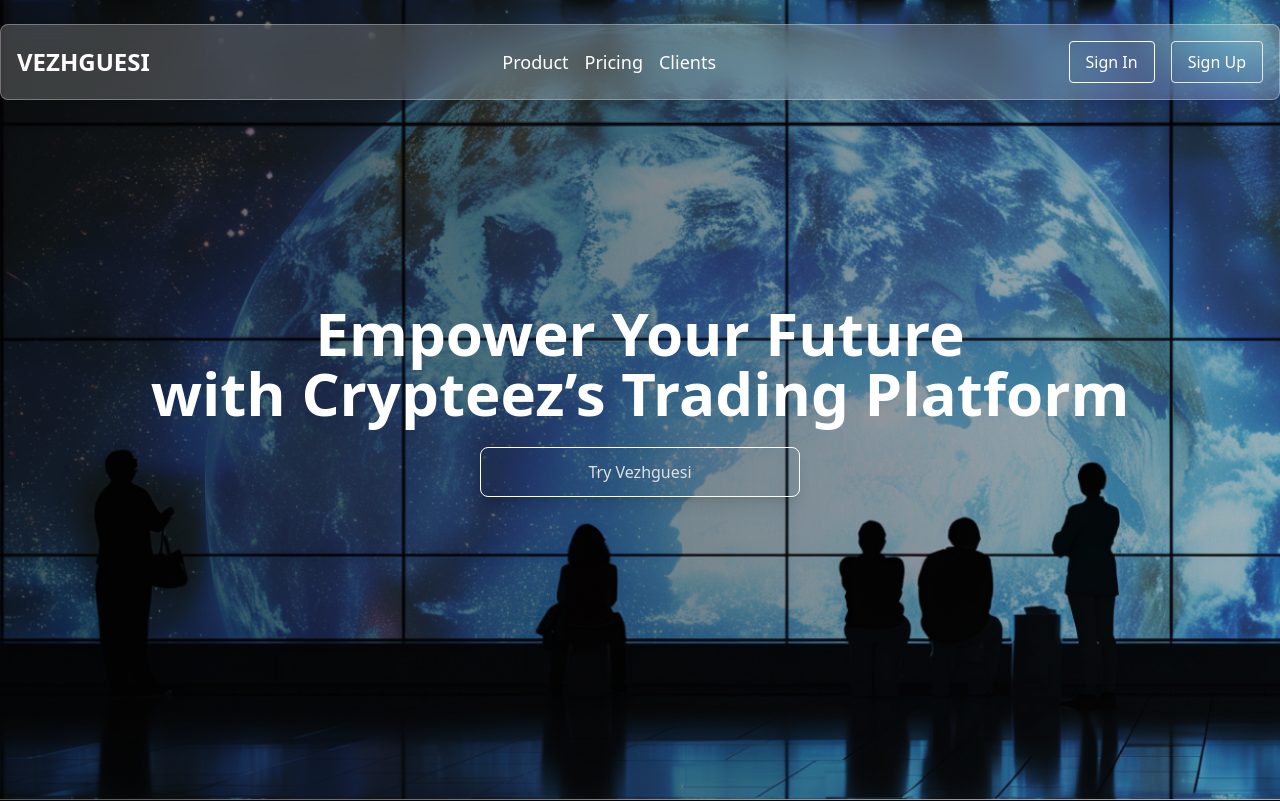
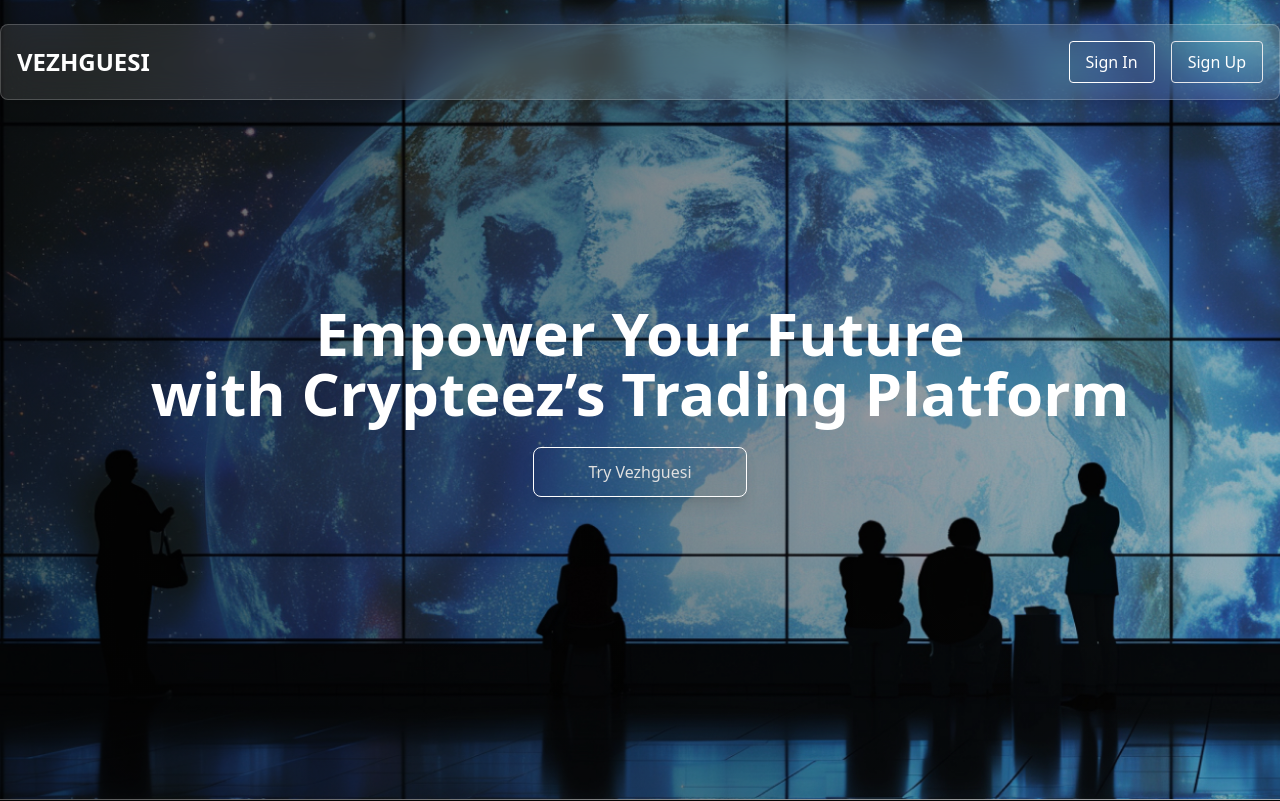
Before and after one commit to ArtisAdemi/vezhguesi-react, a React (Vite) app in the folder vezhguesi/: page /landingpage in a window 1280 px wide. Shown: the top 801 px of the page. Built offline with nearby package versions, Linux system fonts and the light colour scheme.

Commit message:
removed links

```diff
--- a/vezhguesi/src/components/landingpage/LandingHero.tsx
+++ b/vezhguesi/src/components/landingpage/LandingHero.tsx
@@ -15,7 +15,7 @@ const Landinghero: React.FC = () => {
           Empower Your Future <br />
           with Crypteez’s Trading Platform
         </h1>
-        <button className="px-6 py-3 bg-transparent w-1/2 sm:w-1/3 md:w-1/4 text-[#E0E0E0]  border border-white rounded-lg transition-all duration-300 ease-in-out transform hover:scale-105 shadow-lg hover:shadow-xl">
+        <button className="px-6 py-3 bg-transparent w-1/2 sm:w-1/3 md:w-1/6 text-[#E0E0E0]  border border-white rounded-lg transition-all duration-300 ease-in-out transform hover:scale-105 shadow-lg hover:shadow-xl">
           Try Vezhguesi
         </button>
       </div>
--- a/vezhguesi/src/components/landingpage/LandingNavbar.tsx
+++ b/vezhguesi/src/components/landingpage/LandingNavbar.tsx
@@ -10,20 +10,8 @@ const LandingNavbar: React.FC = () => {
     navigate(path);
   };
   return (
-    <nav className="fixed top-0 left-1/2 transform -translate-x-1/2 rounded-lg mt-6 flex justify-between items-center py-4 px-4 max-w-7xl w-full bg-white bg-opacity-20 backdrop-filter backdrop-blur-lg text-white z-50 border border-white border-opacity-30 shadow-lg">
+    <nav className="fixed top-0 left-1/2 transform -translate-x-1/2 rounded-lg mt-6 flex justify-between items-center py-4 px-4 max-w-7xl w-full bg-white bg-opacity-10 backdrop-filter backdrop-blur-lg border border-white border-opacity-20 text-white z-50  shadow-lg">
       <div className="text-2xl font-bold">VEZHGUESI</div>
-
-      <div className="hidden md:flex space-x-4 text-sm md:text-lg">
-        <a href="#product" className="hover:text-gray-300">
-          Product
-        </a>
-        <a href="#pricing" className="hover:text-gray-300">
-          Pricing
-        </a>
-        <a href="#clients" className="hover:text-gray-300">
-          Clients
-        </a>
-      </div>
 
       <div className="hidden md:flex space-x-4">
         <button
```
